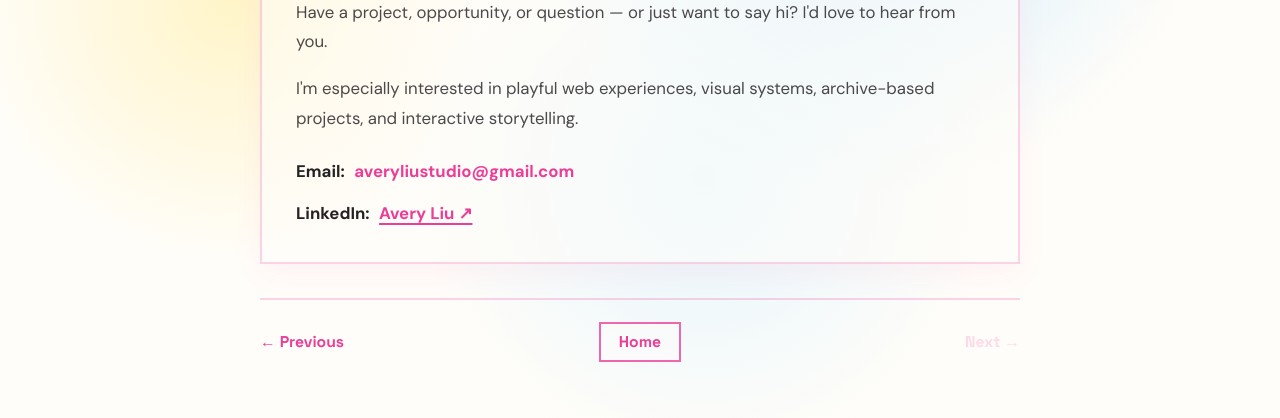
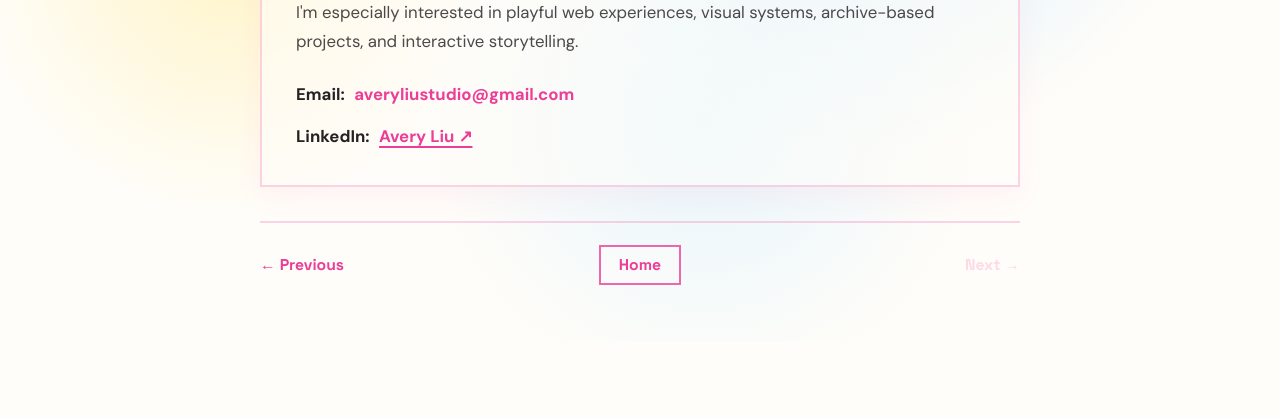
Before and after one commit to AveryisDuoduo/averyduoduoliu, a plain HTML site: page contact.html in a window 1280 px wide. Shown: the part 581-999 px from the top of the page. After the commit the page ends 922 px from the top, so only its background shows below. Drawn offline with Linux system fonts and the light colour scheme.

Commit message:
update contact.html

```diff
--- a/contact.html
+++ b/contact.html
@@ -68,11 +68,6 @@
       <div class="contact-card">
 
         <h2>Let's connect</h2>
-
-        <p>
-          Have a project, opportunity, or question — or just
-          want to say hi? I'd love to hear from you.
-        </p>
 
         <p>
           I'm especially interested in playful web experiences,
```
